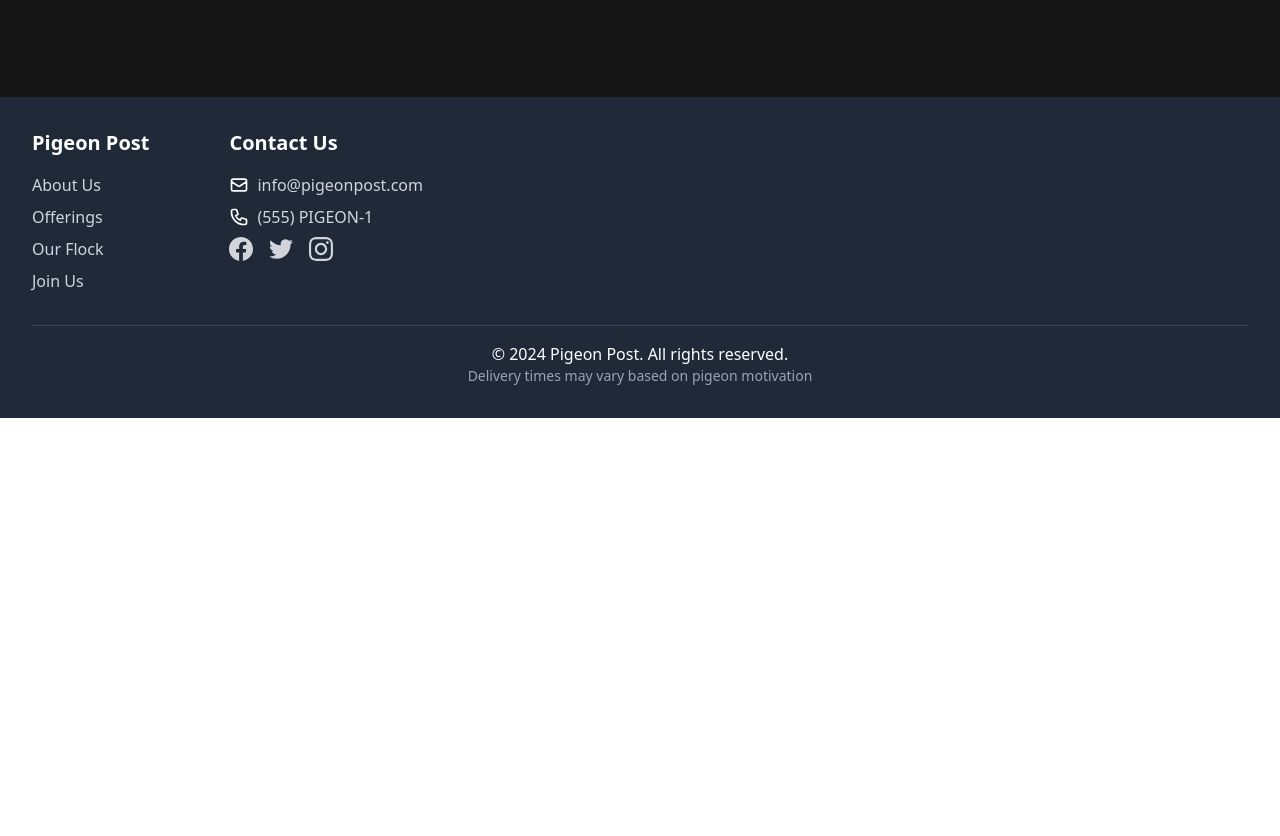
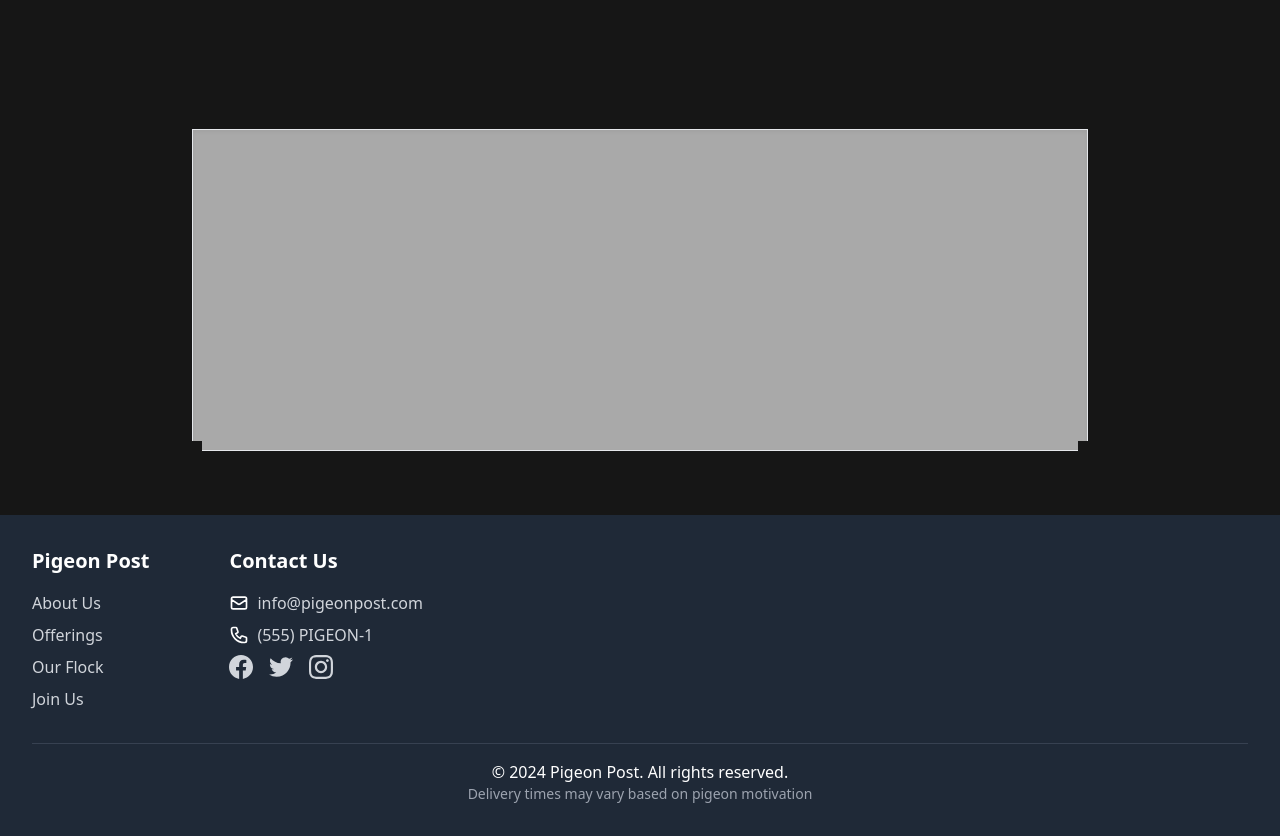
Before and after one commit to Zander-M75/Pigeon-Post, a React (Vite) app: page / in a window 1280 px wide. Shown: the part 1003-1839 px from the top of the page. Before the commit the page ends 1421 px from the top, so only its background shows below. Built offline with nearby package versions, Linux system fonts and the light colour scheme.

Commit message:
created content box component

```diff
--- /dev/null
+++ b/src/components/common/ContentBox.jsx
@@ -0,0 +1,12 @@
+export default function ContentBox({ children }) {
+    return (
+        <div>
+            <div className="bg-[#A9A9A9] mt-12 mb-12 py-40 px-12 shadow-inner border border-gray-200 max-w-4xl mx-auto"
+                 style={{
+                     clipPath: 'polygon(0 0, 100% 0, 100% calc(100% - 10px), calc(100% - 10px) calc(100% - 10px), calc(100% - 10px) 100%, 10px 100%, 10px calc(100% - 10px), 0 calc(100% - 10px))'
+                 }}>
+                {children}
+            </div>
+        </div>
+    )
+}
--- a/src/pages/Home.jsx
+++ b/src/pages/Home.jsx
@@ -1,6 +1,8 @@
 import BlackButton from "../components/common/BlackButton";
 import officeClipart from "../assets/Home/office-clipart.png";
 import Partners from "../components/extra/Partners";
+import ContentBox from "../components/common/ContentBox";
+
 export default function Home() {
   return (
     <div className="bg-[#161616] min-h-screen w-full pl-4 pr-4 pb-4">
@@ -34,6 +36,7 @@ export default function Home() {
       <div className="max-w-7xl mx-auto pb-20">
         <Partners />
       </div>
+      <ContentBox />
     </div>
   )
 }
```
